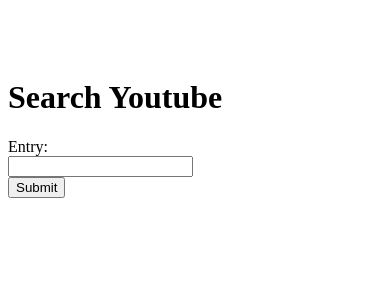
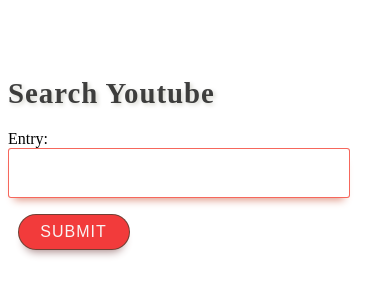
Before and after one commit to saaderana/YouTubeSearchAPIClickable, a plain HTML site: page index.html in a window 390 px wide. Drawn offline with nearby package versions, Linux system fonts and the light colour scheme.

Commit message:
Update index.css

```diff
--- a/index.css
+++ b/index.css
@@ -1,3 +1,61 @@
 body {
   padding-top: 50px;
 }
+
+ h1 {
+            color: rgba(3, 3, 3, 0.75);
+            font-size: 1.8em;
+            text-transform: capitalize;
+            letter-spacing: 1px;
+            text-shadow: 2px 2px 4px #D5D5CE;
+        }
+
+
+        #query {
+            width: 28em;
+            height: 3em;
+            box-shadow: 0px 8px 8px -6px #DF9685;
+            border: 1px solid rgba(242, 25, 8, 0.66);
+            border-radius: 3px;
+            outline: none;
+            font-size: 1em;
+            padding: 0 10px;
+        }
+
+
+#submit {
+            width: 9em;
+            height: 2.7em;
+            background-color: rgba(240, 20, 20, 0.83);
+            border: 1px solid rgba(59, 65, 49, 0.7);
+            border-radius: 25px;
+            box-shadow: 0 8px 8px -6px #AB8C8C;
+            text-align: center;
+            text-transform: uppercase;
+            letter-spacing: 1px;
+            font-size: 16px;
+            color: #F9F4F4;
+            margin-left: 0.6em;
+            cursor: pointer;
+            outline: none;
+        }
+
+
+          @media only screen and (max-width: 914px) {
+           #submit {
+                margin-top: 1em;
+            }
+             #query {
+                width: 22em;
+            }
+          }
+           @media only screen and (max-width: 480px) {
+              #query {
+                width: 20em;
+            }
+            #submit {
+                width: 7em;
+                height: 2.3em;
+                margin-top: 1em;
+            }
+           }
```
